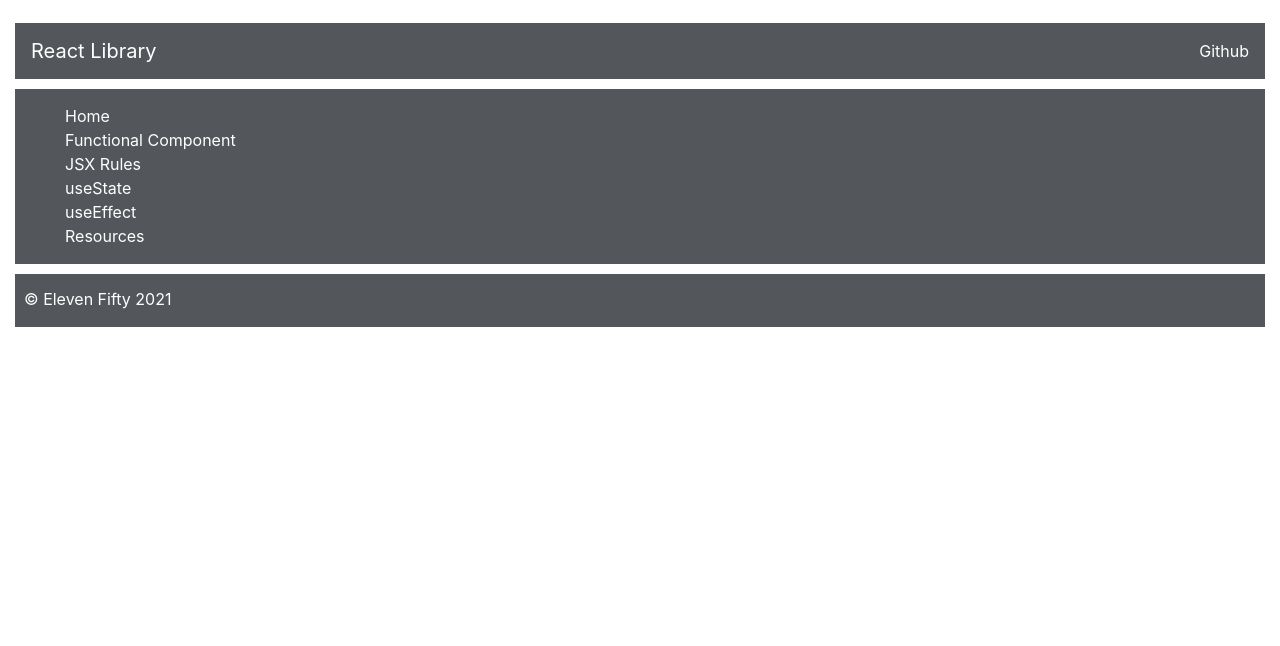
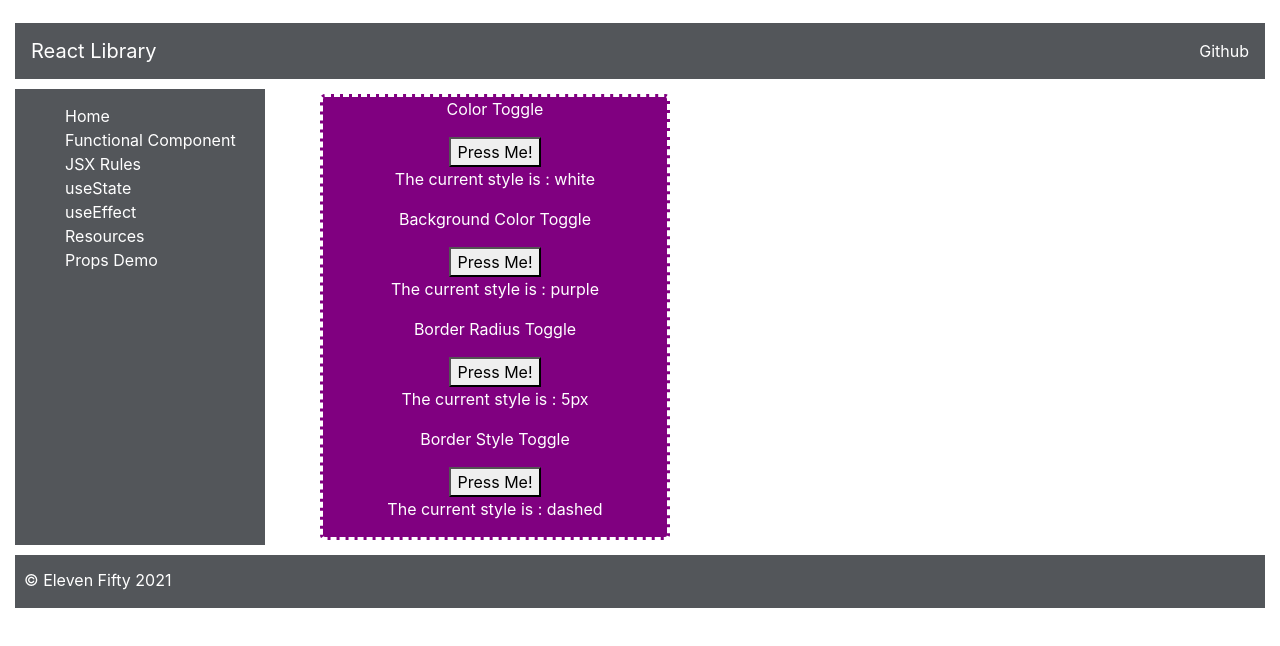
Before and after one commit to masonobledev/reactfundamentalsmodules, a React (Create React App) app: page /propsdemo in a window 1280 px wide. Shown: the top 646 px of the page. Built offline with nearby package versions, Linux system fonts and the light colour scheme.

Commit message:
getting there

```diff
--- a/src/components/concepts/Effects.js
+++ b/src/components/concepts/Effects.js
@@ -2,26 +2,6 @@
 
 const Effects = () => {
 
-    const SampleEffect = () => {
-        const [timerRunning, setTimerRunning] = useState(false);
-
-        useEffect(() => {
-            console.log('we initiated a state change')
-        })
-
-        let buttonHandler = () => {
-            if (!timerRunning){
-                setTimerRunning(true);
-            }
-        }
-
-        return(
-            <div style={ { border: '1px dashed black' } }>
-                <h2>This component demoes an effect</h2>
-                <button onClick={buttonHandler}>Click me to start an effect in the console</button>
-            </div>
-        )
-    }
     return(
         <div className="main">
             <div className="mainDiv">
@@ -36,7 +16,36 @@
                 <SampleEffect/>
             </div>
         </div>
-    )
-}
+    );
+};
 
 export default Effects;
+
+const SampleEffect = () => {
+    const [timerRunning, setTimerRunning] = useState(false);
+
+    useEffect(() => {
+        console.log('we initiated a state change');
+        let timer;
+        if (timerRunning){
+            timer = window.setTimeout(() => {
+            console.log('the timer expired, Date.now()/1000');
+            setTimerRunning(false);
+            }, 2000)
+        }
+        return () => {window.clearTimeout(timer); console.log('the timer was cleaned up', Date.now()/1000)}
+    });
+
+    let buttonHandler = () => {
+        if (!timerRunning){
+            setTimerRunning(true);
+        }
+    };
+
+    return(
+        <div style={ { border: '1px dashed black' } }>
+            <h2>This component demoes an effect.</h2>
+            <button onClick={buttonHandler}>Click me to start an effect in the console.</button>
+        </div>
+    )
+};
--- /dev/null
+++ b/src/components/concepts/PropsDemo.js
@@ -0,0 +1,79 @@
+import React, { useState } from 'react';
+import PropTypes from 'prop-types';
+
+const PropsDemo = () => {
+
+    const [ color, setColor ] = useState('white');
+    const [ backgroundColor, setBackgroundColor ] = useState('purple');
+    const [ borderRadius, setBorderRadius ] = useState('5px');
+    const [ borderStyle, setBorderStyle ] = useState('dashed');
+    const [ display, setDisplay ] = useState('inline-block');
+    const [ width, setWidth ] = useState('350px');
+    const [ textAlign, setTextAlign ] = useState('center');
+
+    let styles = {
+        color : color,
+        backgroundColor : backgroundColor,
+        borderRadius : borderRadius,
+        borderStyle : borderStyle,
+        display : display,
+        width : width,
+        textAlign : textAlign,
+    };
+
+    const toggleColor = () => {
+        color === 'white' ? setColor('pink') : setColor('white');
+    }
+
+    const toggleBackground = () => {
+        backgroundColor === 'purple' ? setBackgroundColor('black') : setBackgroundColor('purple');
+    };
+
+    const toggleBorderRadius = () => {
+        borderRadius === '5px' ? setBorderRadius('20px') : setBorderRadius('5px');
+    };
+
+    const toggleBorderStyle = () => {
+        borderStyle === 'dashed' ? setBorderStyle('double') : setBorderStyle('dashed');
+    };
+
+    return (
+        <div className="main">
+            <div className="mainDiv">
+                <div style={styles}>
+                <FunctionalComponent string="Color Toggle" function={toggleColor} selectedStyle={ color } />
+                <FunctionalComponent string="Background Color Toggle" function={toggleBackground} selectedStyle={ backgroundColor } />
+                <FunctionalComponent string="Border Radius Toggle" function={toggleBorderRadius} selectedStyle={ borderRadius } />
+                <FunctionalComponent string="Border Style Toggle" function={toggleBorderStyle} selectedStyle={ borderStyle } />
+                </div>
+            </div>
+        </div>
+    )
+};
+
+
+export default PropsDemo;
+
+const FunctionalComponent = (props) => {
+    return (
+        <div>
+            <p>{props.string}</p>
+            <button onClick={props.function}>Press Me!</button>
+            <TinyComponent selectedStyle={ props.selectedStyle } />
+        </div>
+    )
+};
+
+const TinyComponent = (props) => {
+    return (
+        <div>
+            <p>The current style is : { props.selectedStyle }</p>
+        </div>
+    )
+};
+
+FunctionalComponent.defaultProps = {
+    string: 'This is wild!',
+    function: () => console.log('Can I see this in my dev tools?'),
+    selectedStyle : 'what style??'
+}
--- a/src/components/site/Sidebar.js
+++ b/src/components/site/Sidebar.js
@@ -12,7 +12,7 @@
 import JSXRules from '../concepts/JSXRules'
 import State from '../concepts/State';
 import Effects from '../concepts/Effects';
-
+import PropsDemo from '../concepts/PropsDemo';
 
 const Sidebar = () => {
     return (
@@ -25,6 +25,7 @@
                     <li><Link to="/state">useState</Link></li>
                     <li><Link to="/effects">useEffect</Link></li>
                     <li><Link to="/resources">Resources</Link></li>
+                    <li><Link to="/propsdemo">Props Demo</Link></li>
                 </ul>
             </div>
             <div className="sidebar-route">
@@ -36,6 +37,7 @@
                     <Route exact path="/functionalcomponent"><FunctionalComponentDemo /></Route>
                     <Route exact path="/state"><State/></Route>
                     <Route exact path="/effects"><Effects/></Route>
+                    <Route exact path="/propsdemo"><PropsDemo/></Route>
                 </Switch>
             </div>
         </div>
```
Also changed, not shown: src/components/ContactsProp_02.js (deleted, +0 -18 lines), src/components/NameProp_02.js (deleted, +0 -17 lines), 1 other file (tests, documents, lock files or other folders).
